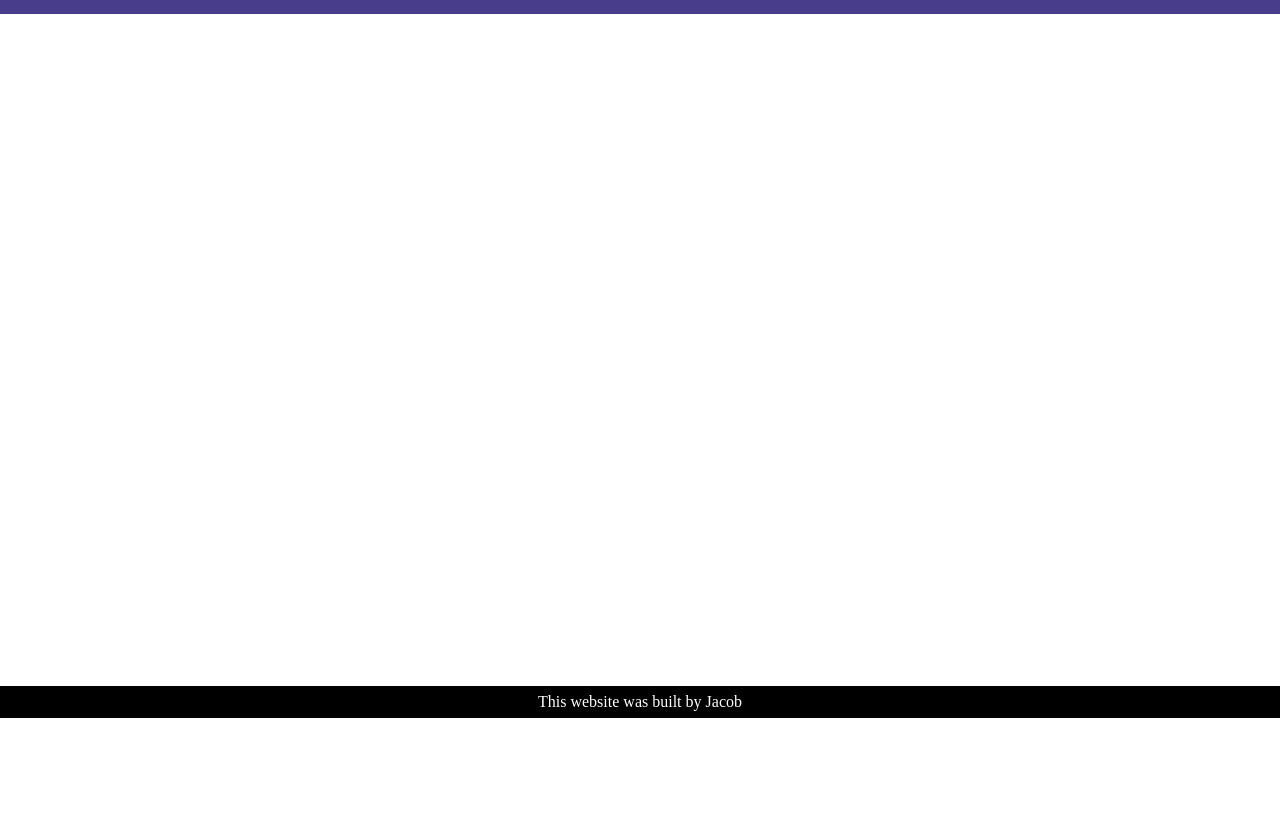
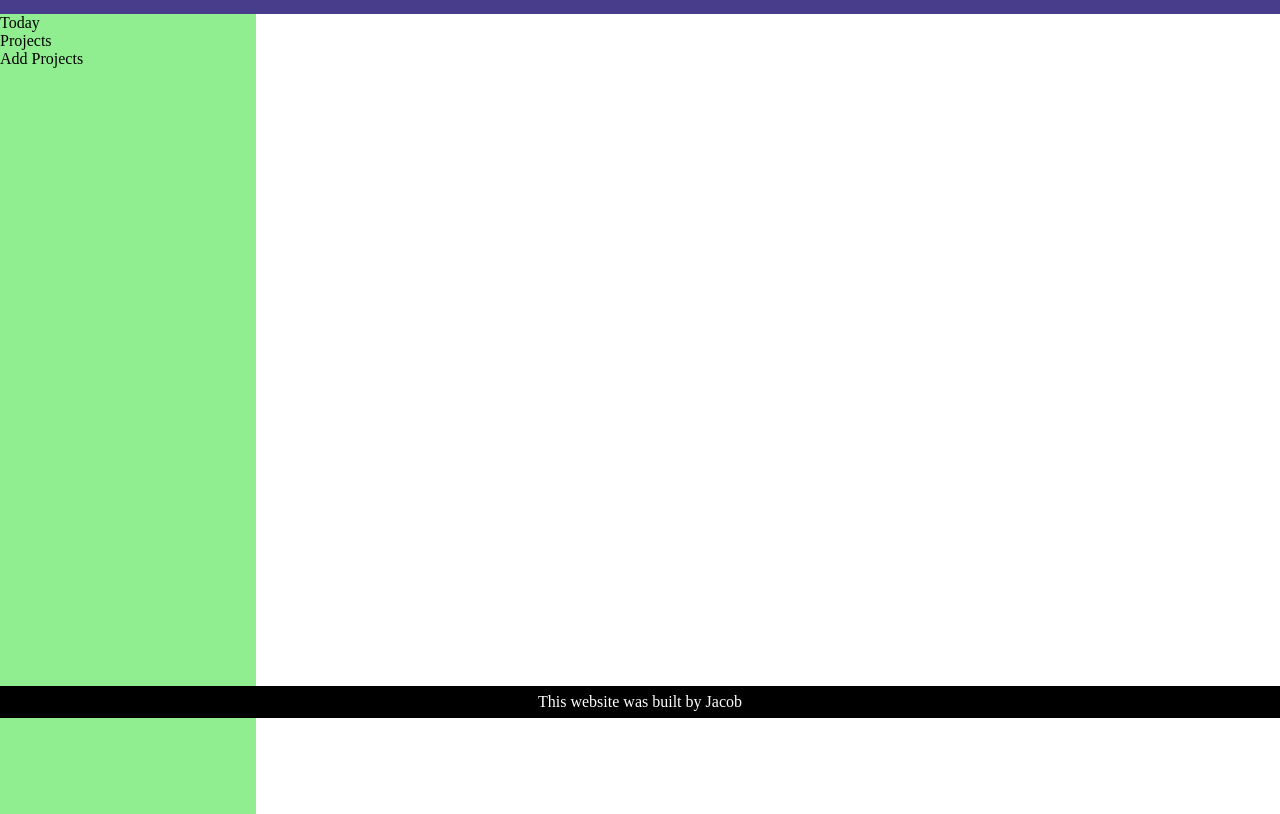
Before and after one commit to jakovid/todo-list, a website with bundled scripts: page dist/index.html in a window 1280 px wide. Shown: the part 82-896 px from the top of the page. Before the commit the page ends 800 px from the top, so only its background shows below. Built offline with nearby package versions, Linux system fonts and the light colour scheme.

Commit message:
built a rough structure of the website using JS generated DOM

```diff
--- a/src/index.js
+++ b/src/index.js
@@ -1,9 +1,11 @@
 import { footer } from "./footer";
+import { todo } from "./todo";
 import { header } from "./header";
 (function() {
     var todoModule = {
         init: function() {
             header.buildHeader();
+            todo.buildTodo();
             footer.buildFooter();
             this.cacheDom();
             this.bindEvents();
@@ -11,11 +13,11 @@ import { header } from "./header";
         cacheDom: function() {
             this.el = document.getElementById('todoModule');
             console.log(this.el);
-            this.navContainer = this.el.querySelector('#navContainer');
-            this.addBtn = this.el.querySelector('#addProject');
+            this.todoNav = this.el.querySelector('#todoNav');
+            this.todoNavAdd = this.el.querySelector('#todoNavAdd');
         },
         bindEvents: function() {
-            this.addBtn.onclick = this.addProject;
+            this.todoNavAdd.onclick = this.addProject;
         },
         addProject: function() {
             //create elements
--- a/src/todo.js
+++ b/src/todo.js
@@ -0,0 +1,30 @@
+var todo = {
+    todoModule: document.getElementById('todoModule'),
+    buildTodo: function() {
+        //create elements
+        let todoContainer = document.createElement('div');
+        let todoNav = document.createElement('div');
+        let todoMain = document.createElement('div');
+        let todoNavToday = document.createElement('div');
+        let todoNavProjects = document.createElement('div');
+        let todoNavAdd = document.createElement('div');
+        //add ids
+        todoContainer.id = 'todoContainer';
+        todoNav.id = 'todoNav';
+        todoMain.id = 'todoMain';
+        todoNavToday.id = 'todoNavToday';
+        todoNavProjects.id = 'todoNavProjects';
+        todoNavAdd.id = 'todoNavAdd';
+        //add innertext
+        todoNavToday.innerText = "Today";
+        todoNavProjects.innerText = "Projects";
+        todoNavAdd.innerText = "Add Projects";
+        //append elements
+        todoNav.append(todoNavToday,todoNavProjects,todoNavAdd);
+        todoContainer.append(todoNav,todoMain);
+        this.todoModule.appendChild(todoContainer);
+        console.log(todoContainer);
+    }
+}
+
+export { todo };
--- a/style.css
+++ b/style.css
@@ -12,6 +12,17 @@
     padding: 1rem;
 }
 
+#todoContainer {
+    color: black;
+    height: 100vh;
+    display: grid;
+    grid-template-columns: 1fr 4fr;
+}
+
+#todoNav {
+    background-color: lightgreen;
+}
+
 .footerContainer {
     position: absolute;
     bottom: 0;
```
Also changed, not shown: dist/main.js.
